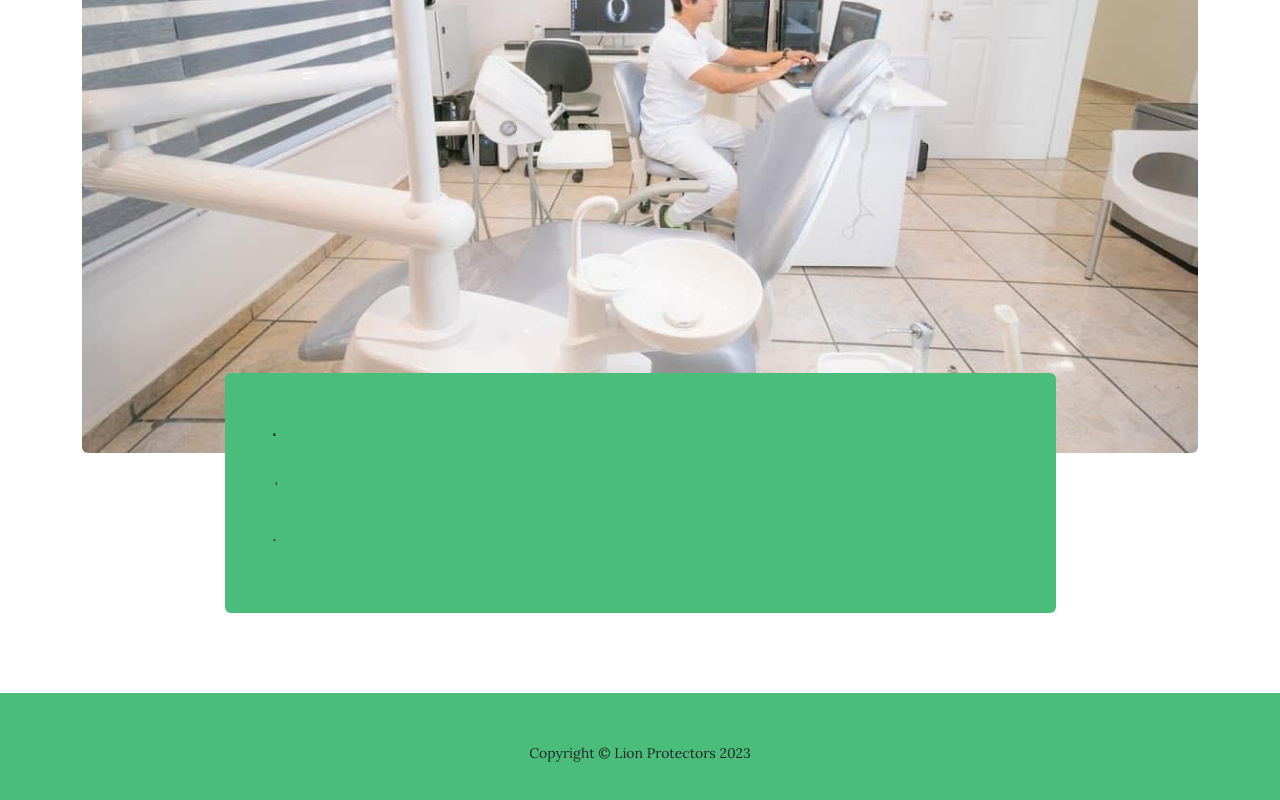
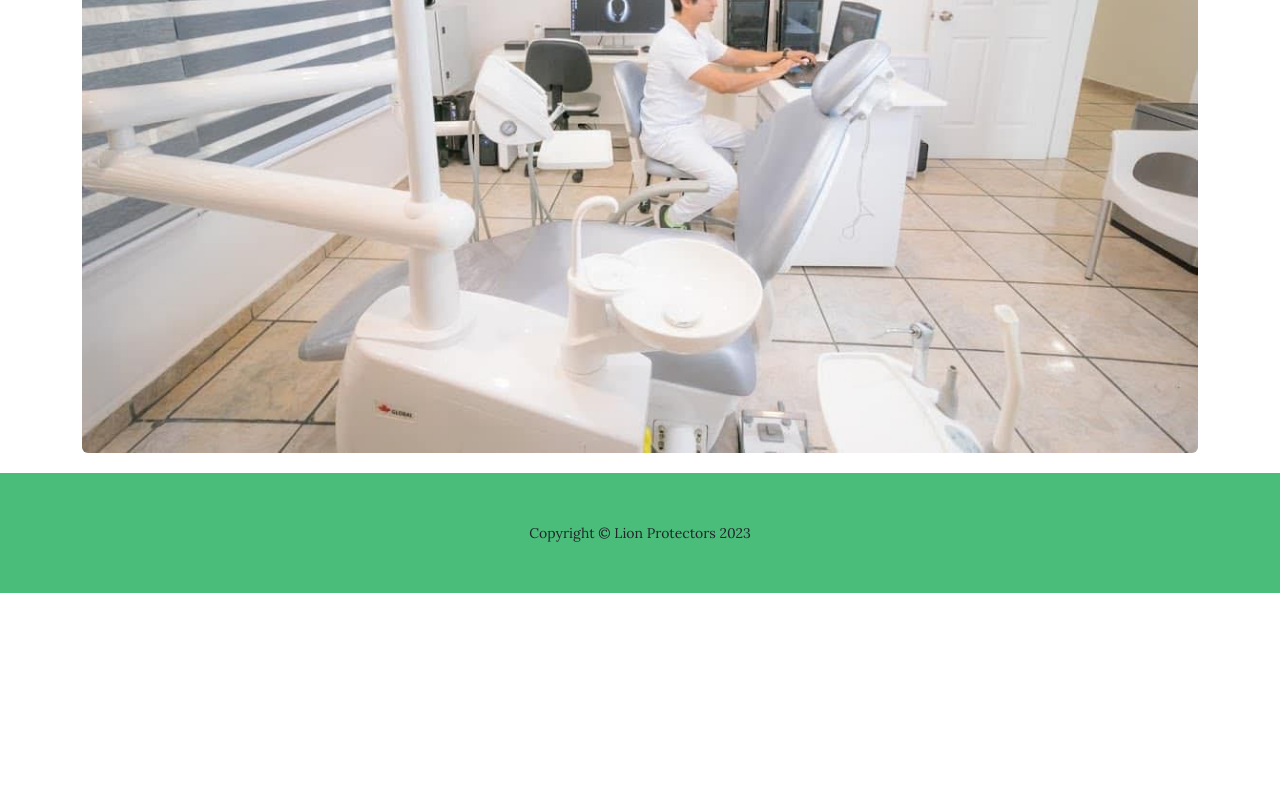
Before and after one commit to PedroGonzalezVGs/PedroGonzalezVGs.github.io, a plain HTML site: page LionProtectors/store.html in a window 1280 px wide. Shown: the part 1694-2494 px from the top of the page. After the commit the page ends 2287 px from the top, so only its background shows below. Drawn offline with nearby package versions, Linux system fonts and the light colour scheme; a script that the page names is missing; files whose address does not match are found by name.

Commit message:
Update store.html

```diff
--- a/LionProtectors/store.html
+++ b/LionProtectors/store.html
@@ -99,15 +99,7 @@
                 <div class="about-heading-content">
                     <div class="row">
                         <div class="col-xl-9 col-lg-10 mx-auto">
-                            <div class="bg-faded rounded p-5">
-                                <h2 class="section-heading mb-4">
-                                    <span class="section-heading-upper">.</span>
-                                    <span class="section-heading-lower">.</span>
-                                </h2>
-                                <!-- TODOS LOS ESPACIOS CON PUNTOS LOS PUEDES UTILIZAR AL IGUAL QUE EL ESPACIO CON LA CLASE mb-0 -->
-                                <p>.</p>
-                                <p class="mb-0">
-                                </p>
+                            <div style="margin: 20px;">
                             </div>
                         </div>
                     </div>
```
